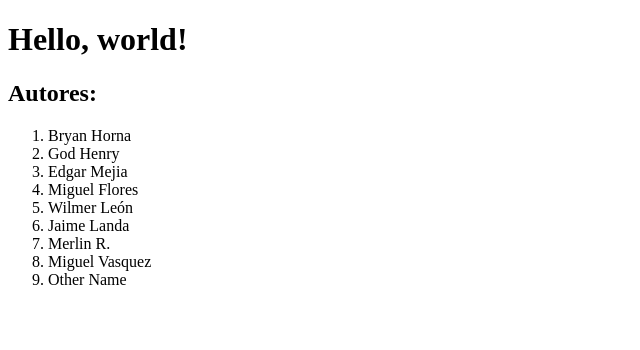
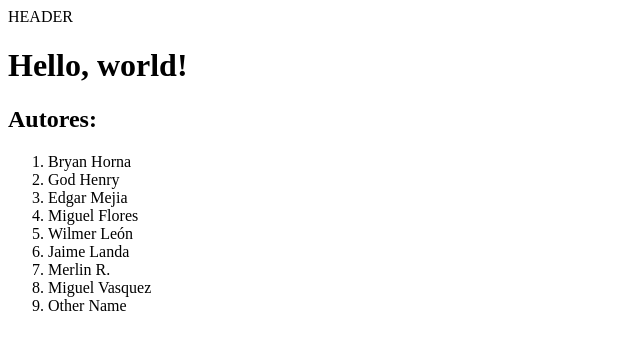
Before and after one commit to dtsmine/tmp_oneflow, a plain HTML site: page index.html in a window 1280 px wide. Shown: the whole page, without its empty margins (0-640 px from the left). Drawn offline with Linux system fonts and the light colour scheme.

Commit message:
feat(header): add header

```diff
--- a/index.html
+++ b/index.html
@@ -6,6 +6,7 @@
     <title>OneFlow</title>
   </head>
   <body>
+    <header>HEADER</header>
     <h1>Hello, world!</h1>
     <div>
       <h2>Autores:</h2>
```
